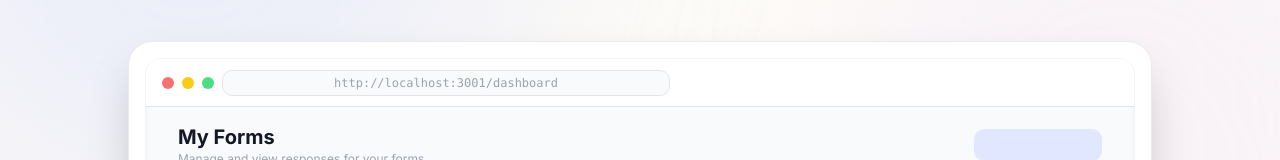
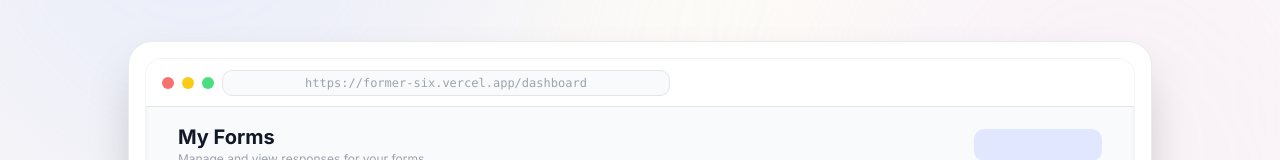
Before and after one commit to Maanas-Krishana/Former, a Next.js app in the folder client/: page / in a window 1280 px wide. Shown: the part 579-739 px from the top of the page. Built offline with nearby package versions, Linux system fonts and the light colour scheme.

Commit message:
Update browser mockup URL to https://former-six.vercel.app/dashboard

```diff
--- a/client/app/page.tsx
+++ b/client/app/page.tsx
@@ -71,8 +71,8 @@ export default function Home() {
               <div className="w-3 h-3 rounded-full bg-red-400" />
               <div className="w-3 h-3 rounded-full bg-yellow-400" />
               <div className="w-3 h-3 rounded-full bg-green-400" />
-              <div className="flex-1 bg-gray-50 rounded-lg py-1 px-4 text-xs text-gray-400 font-mono text-center max-w-md mx-auto border truncate">
-                http://localhost:3001/dashboard
+              <div className="flex-1 bg-gray-50 dark:bg-zinc-800 rounded-lg py-1 px-4 text-xs text-gray-400 dark:text-gray-500 font-mono text-center max-w-md mx-auto border dark:border-zinc-700 truncate">
+                https://former-six.vercel.app/dashboard
               </div>
             </div>
 
```
